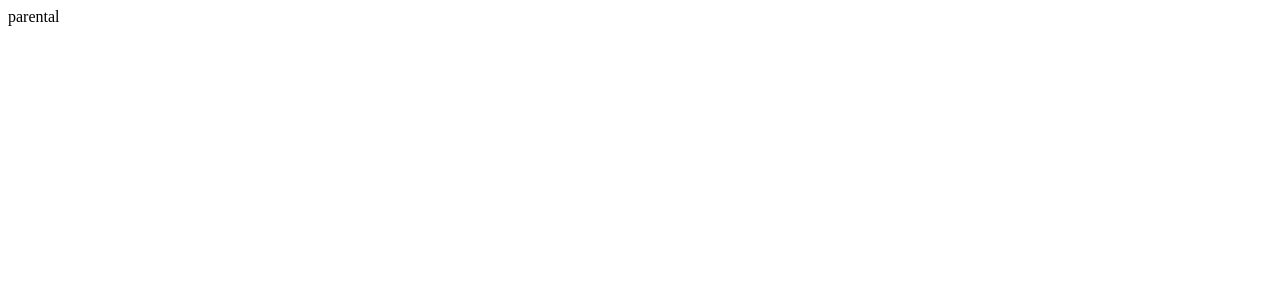
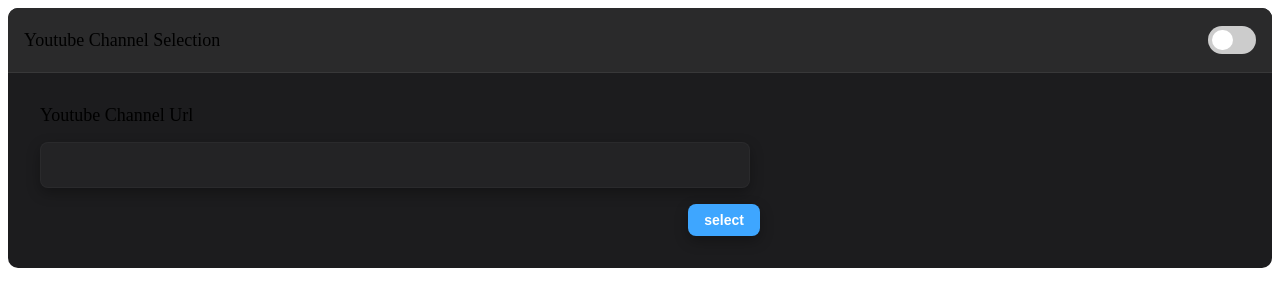
Before and after one commit to MajedAlghoul/Policy-Peek-extension, a browser extension: page pages/settings/control.html in a window 1280 px wide. Drawn offline with Linux system fonts and the light colour scheme.

Commit message:
added parental control ui without the background script

```diff
--- a/pages/settings/control.html
+++ b/pages/settings/control.html
@@ -1 +1,35 @@
-<div>parental</div>
+<!DOCTYPE html>
+<html lang="en">
+<head>
+    <meta charset="UTF-8">
+    <meta name="viewport" content="width=device-width, initial-scale=1.0">
+    <link rel="stylesheet" href="../../styles/parentalControl.css">
+    <title>Parental Control</title>
+</head>
+<body>
+    <div id="parentalControlContainer">
+        <div id="settingsControlTopBar" >
+            <div id="settingsControlTopBarText">
+                Youtube Channel Selection
+            </div>
+            <label class="switch">
+                <input type="checkbox" id="toggleSwitch">
+                <span class="slider"></span>
+            </label>
+
+        </div>
+        <div id="innerControlContainer">
+            <div id="controlYtContainer">
+                <label for="controlYtInput" class="controlYtLabel">
+                    Youtube Channel Url
+                </label>
+                <input type="text" id="controlYtInput">
+            </div>
+            <div id="controlBottomButtonContainer">
+                <button id="saveYtButton">select</button>
+            </div>
+
+        </div>
+    </div>
+</body>
+</html>
--- /dev/null
+++ b/styles/parentalControl.css
@@ -0,0 +1,123 @@
+#parentalControlContainer{
+    width: 100%;
+    height: 100%;
+    display: flex;
+    flex-direction: column;
+    background-color: #1c1c1e;
+    border-radius: 10px;
+    justify-content: flex-start;
+}
+
+#settingsControlTopBar{
+    width: 100%;
+    display: flex;
+    justify-content: space-between;
+    background-color: #2a2a2b;
+    border-radius: 10px 10px 0 0;
+    height: 4rem;
+    align-items: center;
+    border-bottom: 1px solid #ffffff11;
+}
+
+#settingsControlTopBarText{
+    font-size: 18px;
+    margin-left: 1rem;
+}
+
+
+#innerControlContainer{
+    display: flex;
+    flex-direction: column;
+    width: calc(100% - 4rem);
+    height: calc(100% - 4rem);
+    align-items: flex-start;
+    padding: 2rem;
+}
+
+#controlYtContainer{
+    display: flex;
+    flex-direction: column;
+    width: 97%;
+}
+#controlYtInput{
+    height: 2.6rem;
+    border-radius: 8px;
+    outline: none;
+    border: 1px solid #ffffff08;
+    background-color: #232325;
+    color: white;
+    margin-top: 1rem;
+    width: 60%;
+    box-shadow: 0px 5px 14px rgba(0, 0, 0, 0.3);
+    padding-left: 8px;
+    font-size: 18px;
+}
+
+.controlYtLabel{
+    font-size: 18px;
+}
+
+#controlBottomButtonContainer{
+    display: flex;
+    justify-content: flex-end;
+    width: 60%;
+    margin-top: 1rem;
+}
+
+#saveYtButton{
+    background-color: #3ea6ff;
+    font-weight: bold;
+    font-size: 14px;
+    border-radius: 8px;
+    border: none;
+    box-shadow: 0px 5px 14px rgba(0, 0, 0, 0.3);
+    padding: 0.5rem 1rem;
+    cursor: pointer;
+    color: #fff;
+}
+
+.switch {
+    position: relative;
+    display: inline-block;
+    width: 3rem;
+    height: 1.8rem;
+    margin-right: 1rem;
+}
+
+.switch input {
+    opacity: 0;
+    width: 0;
+    height: 0;
+}
+
+.slider {
+    position: absolute;
+    cursor: pointer;
+    top: 0;
+    left: 0;
+    right: 0;
+    bottom: 0;
+    background-color: #ccc;
+    transition: .4s;
+    border-radius: 34px;
+}
+
+.slider:before {
+    position: absolute;
+    content: "";
+    height: 1.3rem;
+    width: 1.3rem;
+    left: 4px;
+    bottom: 4px;
+    background-color: white;
+    transition: .4s;
+    border-radius: 50%;
+}
+
+input:checked + .slider {
+    background-color: #2196F3;
+}
+
+input:checked + .slider:before {
+    transform: translateX(1.2rem);
+}
```
Also changed, not shown: pages/settings.html (+1 -1 lines), pages/settings/authenticate.html (added, +34 -0 lines), scripts/parentalControl.js (added, +49 -0 lines), scripts/settings.js (+60 -9 lines), styles/authentication.css (added, +76 -0 lines).
